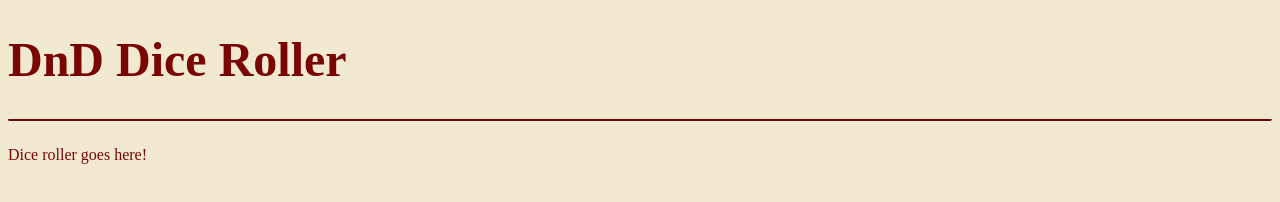
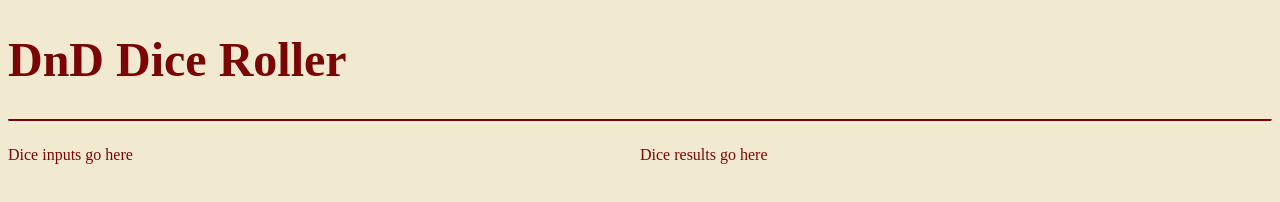
Before and after one commit to TWMasters/dice-roller, a plain HTML site: page index.html in a window 1280 px wide. Drawn offline with Linux system fonts and the light colour scheme; a web font is replaced by a local one.

Commit message:
Setup flexbox with dice input + output

```diff
--- a/css/stylesheet.css
+++ b/css/stylesheet.css
@@ -20,3 +20,16 @@ header h1 {
 header hr {
   border-top: 2px solid var(--writing);
 }
+
+div.content {
+  display: flex;
+}
+
+div.dice_inputs {
+  width: 50%;
+  display: grid;
+}
+
+div.dice_resuls {
+  width: 50%;
+}
--- a/index.html
+++ b/index.html
@@ -17,8 +17,13 @@
       <h1>DnD Dice Roller</h1>
       <hr>
     </header>
-    <div>
-      Dice roller goes here!
+    <div class="content">
+      <div class="dice_inputs">
+        Dice inputs go here
+      </div>
+      <div class="dice_results">
+        Dice results go here
+      </div>
     </div>
   </body>
 </html>
```
